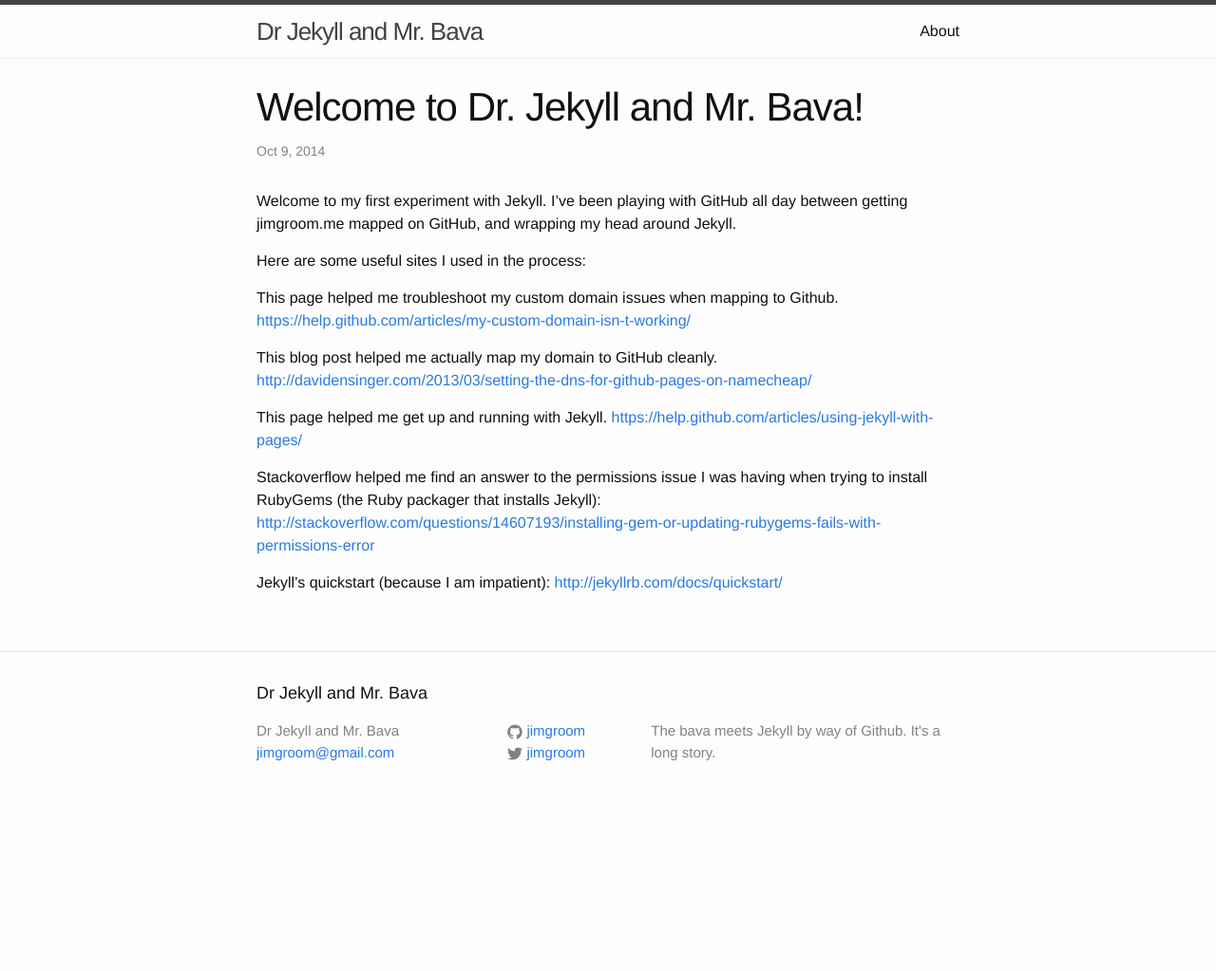
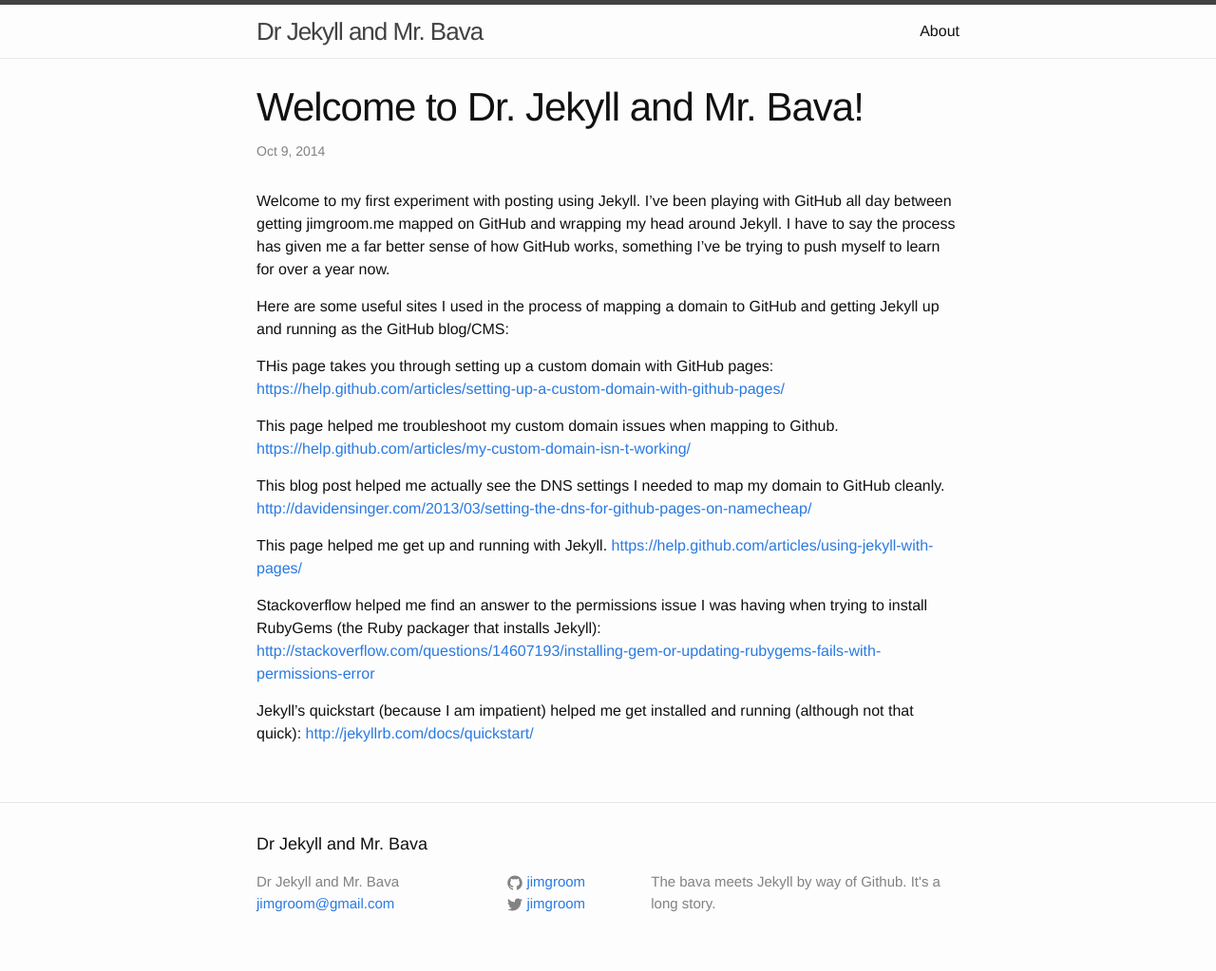
Before and after one commit to jimgroom/jimgroom.github.io, a Jekyll site: the page built from _posts/2014-10-09-welcome-to-jekyll.markdown, in a window 1280 px wide. Shown: the whole page at 95% size. Built offline with Jekyll 4.4.1, drawn with Linux system fonts in a browser that asks for light colours; before the commit the page ends 900 px from its top, so only the background shows below that.

Commit message:
Edited post

```diff
--- a/_posts/2014-10-09-welcome-to-jekyll.markdown
+++ b/_posts/2014-10-09-welcome-to-jekyll.markdown
@@ -4,14 +4,17 @@ title:  "Welcome to Dr. Jekyll and Mr. Bava!"
 date:   2014-10-09 23:38:32
 categories: testing
 ---
-Welcome to my first experiment with Jekyll. I've been playing with GitHub all day between getting jimgroom.me mapped on GitHub, and wrapping my head around Jekyll.
+Welcome to my first experiment with posting using Jekyll. I've been playing with GitHub all day between getting jimgroom.me mapped on GitHub and wrapping my head around Jekyll. I have to say the process has given me a far better sense of how GitHub works, something I've be trying to push myself to learn for over a year now.
 
-Here are some useful sites I used in the process:
+Here are some useful sites I used in the process of mapping a domain to GitHub and getting Jekyll up and running as the GitHub blog/CMS:
+
+THis page takes you through setting up a custom domain with GitHub pages:
+[https://help.github.com/articles/setting-up-a-custom-domain-with-github-pages/](https://help.github.com/articles/setting-up-a-custom-domain-with-github-pages/)
 
 This page helped me troubleshoot my custom domain issues when mapping to Github.
 [https://help.github.com/articles/my-custom-domain-isn-t-working/](https://help.github.com/articles/my-custom-domain-isn-t-working/)
 
-This blog post helped me actually map my domain to GitHub cleanly.
+This blog post helped me actually see the DNS settings I needed to map my domain to GitHub cleanly.
 [http://davidensinger.com/2013/03/setting-the-dns-for-github-pages-on-namecheap/](http://davidensinger.com/2013/03/setting-the-dns-for-github-pages-on-namecheap/)
 
 This page helped me get up and running with Jekyll.
@@ -20,5 +23,5 @@ This page helped me get up and running with Jekyll.
 Stackoverflow helped me find an answer to the permissions issue I was having when trying to install RubyGems (the Ruby packager that installs Jekyll):
 [http://stackoverflow.com/questions/14607193/installing-gem-or-updating-rubygems-fails-with-permissions-error](http://stackoverflow.com/questions/14607193/installing-gem-or-updating-rubygems-fails-with-permissions-error)
 
-Jekyll's quickstart (because I am impatient):
+Jekyll's quickstart (because I am impatient) helped me get installed and running (although not that quick):
 [http://jekyllrb.com/docs/quickstart/](http://jekyllrb.com/docs/quickstart/)
```
